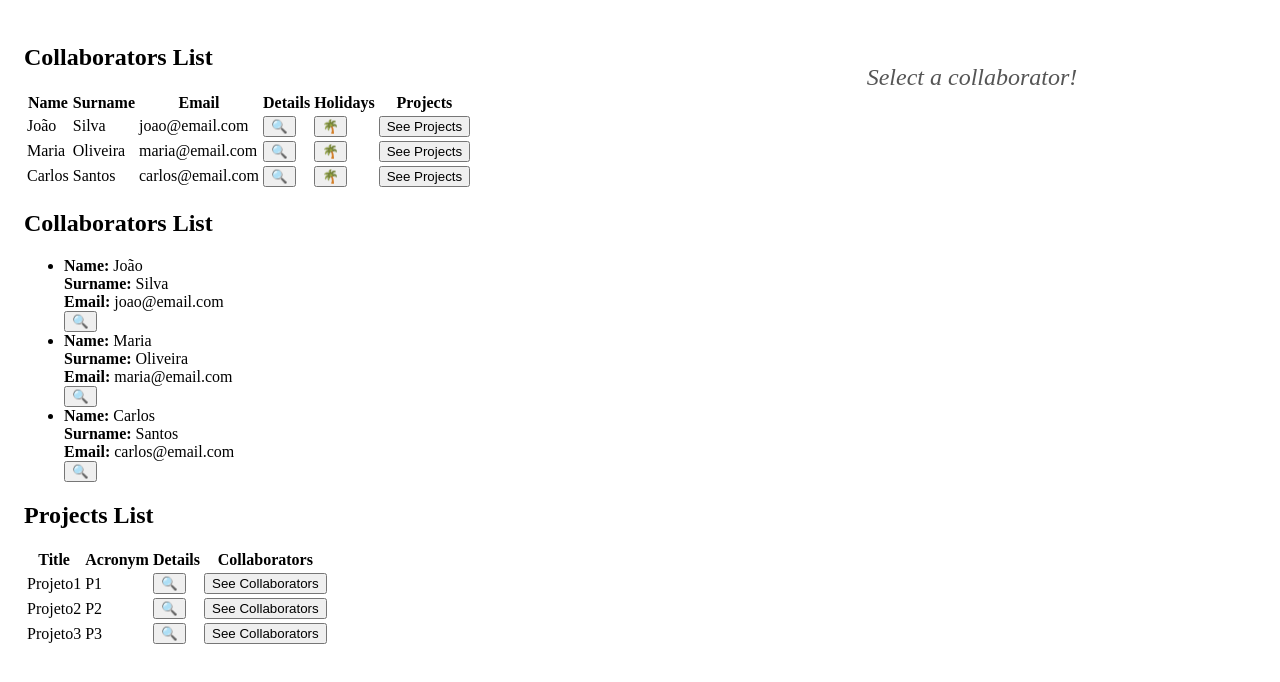
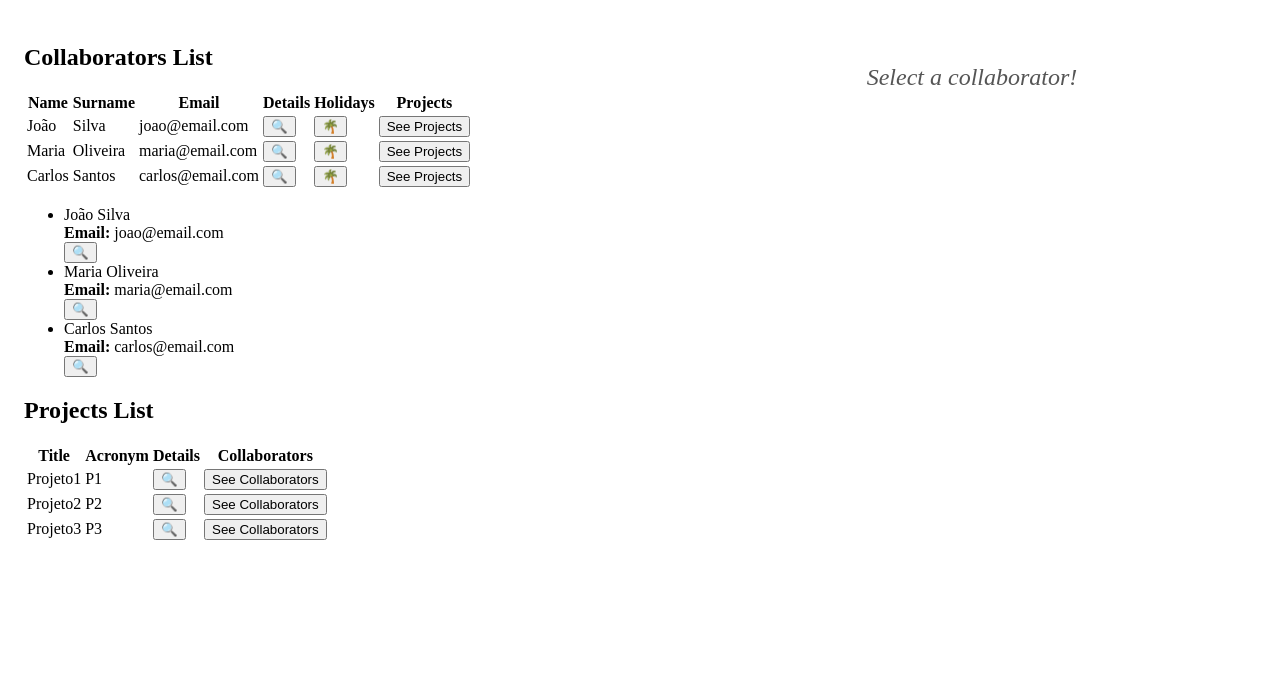
Before and after one commit to FernandoSilva-BSimple/projeto-frontend-academia, an Angular app: page / in a window 1280 px wide. Shown: the top 682 px of the page. Built offline with nearby package versions, Linux system fonts and the light colour scheme.

Commit message:
fix tests

```diff
--- a/src/app/components/collaborators-list-bullets/collaborators-list-bullets.component.html
+++ b/src/app/components/collaborators-list-bullets/collaborators-list-bullets.component.html
@@ -1,12 +1,9 @@
-<div class="collaborators-list-container">
-  <h2>Collaborators List</h2>
-
 <ul class="collaborators-list">
   <li *ngFor="let collaborator of collaboratorsList()" class="collaborator-item">
-      <strong>Name:</strong> {{ collaborator.name }}<br>
-      <strong>Surname:</strong> {{ collaborator.surname }}<br>
+    <span class="full-name" data-testid="collab-full-name">
+      {{ collaborator.name }} {{ collaborator.surname }}
+    </span><br>
     <strong>Email:</strong> {{ collaborator.email }}<br>
     <button (click)="selectCollaborator(collaborator)" aria-label="See Details" class="details-button">🔍</button>
   </li>
 </ul>
-</div>
```
Also changed, not shown: 2 other files (tests, documents, lock files or other folders). Lines whose indentation alone changed are shown as unchanged.
